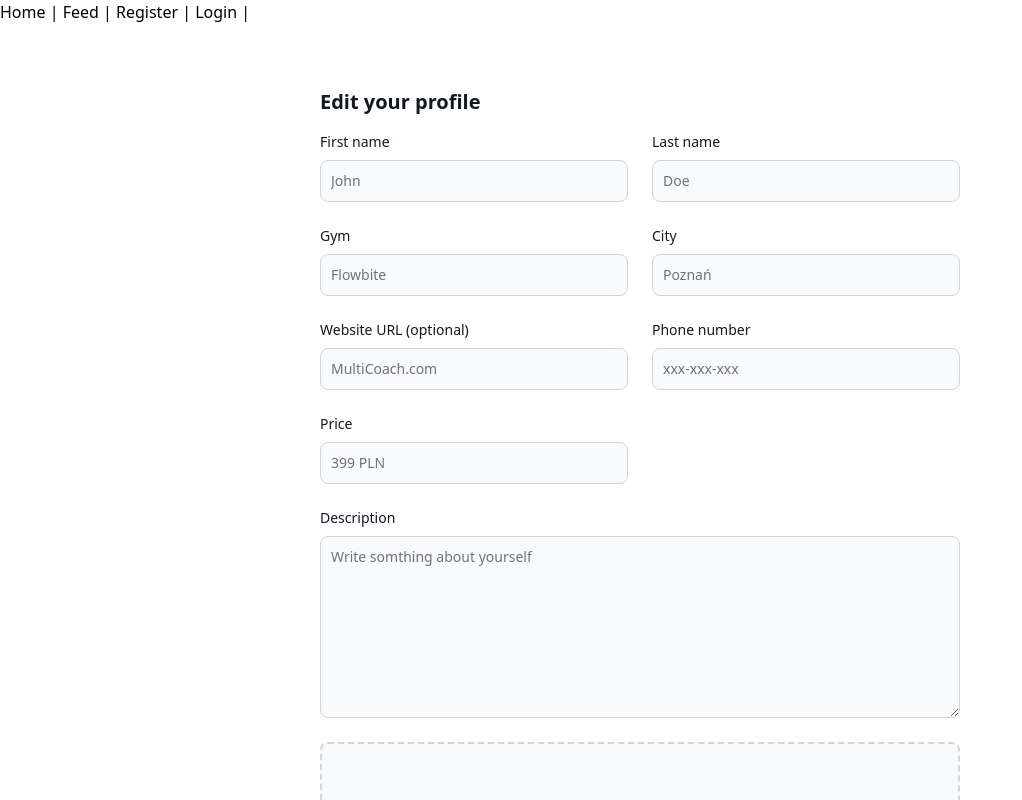
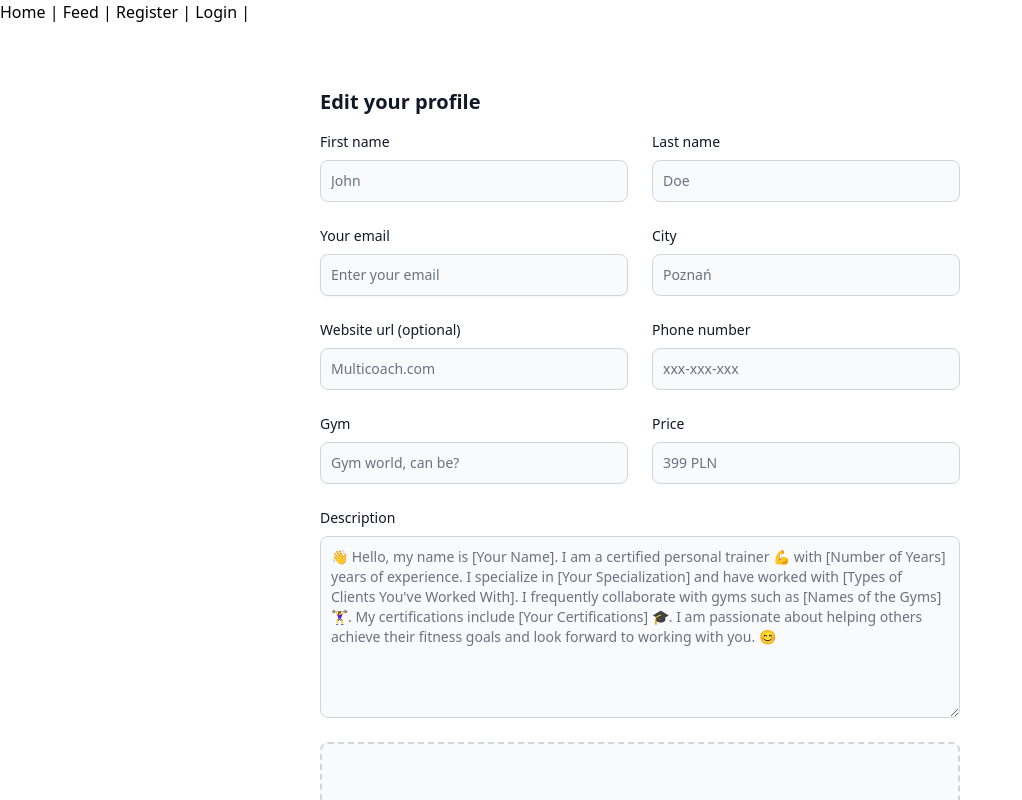
Before and after one commit to amineodjn/MultiCoach, a Vue app: page /coach-profile in a window 1280 px wide. Shown: the top 800 px of the page, without its empty margins (0-1022 px from the left). Built offline with nearby package versions, Linux system fonts and the light colour scheme; no server answers.

Commit message:
add placeholders to the fom and date properties

```diff
--- a/src/views/Register.vue
+++ b/src/views/Register.vue
@@ -134,7 +134,6 @@ const register = () => {
   })
   .catch((error) => {
     console.log(error.code);
-    alert(error.message);
   });
 };
 
--- a/src/views/coachProfile.vue
+++ b/src/views/coachProfile.vue
@@ -2,32 +2,48 @@
   <section class="bg-white dark:bg-gray-900">
     <div class="py-8 px-4 mx-auto max-w-2xl lg:py-16">
         <h2 class="mb-4 text-xl font-bold text-gray-900 dark:text-white">Edit your profile</h2>
-        <form>
+        <form @submit.prevent="updateUser">
     <div class="grid gap-6 mb-6 md:grid-cols-2">
         <div>
             <label for="first_name" class="block mb-2 text-sm font-medium text-gray-900 dark:text-white">First name</label>
-            <input type="text" id="first_name" class="bg-gray-50 border border-gray-300 text-gray-900 text-sm rounded-lg focus:ring-indigo-500 focus:border-indigo-500 block w-full p-2.5 dark:bg-gray-700 dark:border-gray-600 dark:placeholder-gray-400 dark:text-white dark:focus:ring-indigo-500 dark:focus:border-indigo-500" placeholder="John" required />
+            <input
+            v-model="firstName"
+            type="text" id="first_name" class="bg-gray-50 border border-gray-300 text-gray-900 text-sm rounded-lg focus:ring-indigo-500 focus:border-indigo-500 block w-full p-2.5 dark:bg-gray-700 dark:border-gray-600 dark:placeholder-gray-400 dark:text-white dark:focus:ring-indigo-500 dark:focus:border-indigo-500" placeholder="John" required />
         </div>
         <div>
             <label for="last_name" class="block mb-2 text-sm font-medium text-gray-900 dark:text-white">Last name</label>
-            <input type="text" id="last_name" class="bg-gray-50 border border-gray-300 text-gray-900 text-sm rounded-lg focus:ring-indigo-500 focus:border-indigo-500 block w-full p-2.5 dark:bg-gray-700 dark:border-gray-600 dark:placeholder-gray-400 dark:text-white dark:focus:ring-indigo-500 dark:focus:border-indigo-500" placeholder="Doe" required />
+            <input
+            v-model="lastName"
+            type="text" id="last_name" class="bg-gray-50 border border-gray-300 text-gray-900 text-sm rounded-lg focus:ring-indigo-500 focus:border-indigo-500 block w-full p-2.5 dark:bg-gray-700 dark:border-gray-600 dark:placeholder-gray-400 dark:text-white dark:focus:ring-indigo-500 dark:focus:border-indigo-500" placeholder="Doe" required />
+        </div>
+        <div>
+            <label for="email" class="block mb-2 text-sm font-medium text-gray-900 dark:text-white">Your email</label>
+    <input type="email" id="email" class="shadow-sm bg-gray-50 border border-gray-300 text-gray-900 text-sm rounded-lg focus:ring-blue-500 focus:border-blue-500 block w-full p-2.5 dark:bg-gray-700 dark:border-gray-600 dark:placeholder-gray-400 dark:text-white dark:focus:ring-blue-500 dark:focus:border-blue-500 dark:shadow-sm-light" placeholder="Enter your email" required />
+        </div>
+        <div>
+          <label for="first_name" class="block mb-2 text-sm font-medium text-gray-900 dark:text-white">City</label>
+          <input
+          v-model="city"
+          type="text" id="first_name" class="bg-gray-50 border border-gray-300 text-gray-900 text-sm rounded-lg focus:ring-indigo-500 focus:border-indigo-500 block w-full p-2.5 dark:bg-gray-700 dark:border-gray-600 dark:placeholder-gray-400 dark:text-white dark:focus:ring-indigo-500 dark:focus:border-indigo-500" placeholder="Poznań" required />
+        </div>
+
+        <div>
+            <label for="website" class="block mb-2 text-sm font-medium text-gray-900 dark:text-white">Website url (optional)</label>
+            <input
+            v-model="websiteUrl"
+            type="url" id="website" class="bg-gray-50 border border-gray-300 text-gray-900 text-sm rounded-lg focus:ring-indigo-500 focus:border-indigo-500 block w-full p-2.5 dark:bg-gray-700 dark:border-gray-600 dark:placeholder-gray-400 dark:text-white dark:focus:ring-indigo-500 dark:focus:border-indigo-500" placeholder="Multicoach.com" />
+        </div>
+        <div>
+          <label for="phone" class="block mb-2 text-sm font-medium text-gray-900 dark:text-white">Phone number</label>
+          <input
+          v-model="phoneNumber"
+          type="tel" id="phone" class="bg-gray-50 border border-gray-300 text-gray-900 text-sm rounded-lg focus:ring-indigo-500 focus:border-indigo-500 block w-full p-2.5 dark:bg-gray-700 dark:border-gray-600 dark:placeholder-gray-400 dark:text-white dark:focus:ring-indigo-500 dark:focus:border-indigo-500" placeholder="xxx-xxx-xxx" pattern="[1-9]{1}[0-9]{2}\s[0-9]{3}\s[0-9]{3}" required />
         </div>
         <div>
             <label for="gym" class="block mb-2 text-sm font-medium text-gray-900 dark:text-white">Gym</label>
-            <input type="text" id="gym" class="bg-gray-50 border border-gray-300 text-gray-900 text-sm rounded-lg focus:ring-indigo-500 focus:border-indigo-500 block w-full p-2.5 dark:bg-gray-700 dark:border-gray-600 dark:placeholder-gray-400 dark:text-white dark:focus:ring-indigo-500 dark:focus:border-indigo-500" placeholder="Flowbite" required />
-        </div>
-        <div>
-          <label for="first_name" class="block mb-2 text-sm font-medium text-gray-900 dark:text-white">City</label>
-          <input type="text" id="first_name" class="bg-gray-50 border border-gray-300 text-gray-900 text-sm rounded-lg focus:ring-indigo-500 focus:border-indigo-500 block w-full p-2.5 dark:bg-gray-700 dark:border-gray-600 dark:placeholder-gray-400 dark:text-white dark:focus:ring-indigo-500 dark:focus:border-indigo-500" placeholder="Poznań" required />
-        </div>
-
-        <div>
-            <label for="website" class="block mb-2 text-sm font-medium text-gray-900 dark:text-white">Website URL (optional)</label>
-            <input type="url" id="website" class="bg-gray-50 border border-gray-300 text-gray-900 text-sm rounded-lg focus:ring-indigo-500 focus:border-indigo-500 block w-full p-2.5 dark:bg-gray-700 dark:border-gray-600 dark:placeholder-gray-400 dark:text-white dark:focus:ring-indigo-500 dark:focus:border-indigo-500" placeholder="MultiCoach.com" required />
-        </div>
-        <div>
-          <label for="phone" class="block mb-2 text-sm font-medium text-gray-900 dark:text-white">Phone number</label>
-          <input type="tel" id="phone" class="bg-gray-50 border border-gray-300 text-gray-900 text-sm rounded-lg focus:ring-indigo-500 focus:border-indigo-500 block w-full p-2.5 dark:bg-gray-700 dark:border-gray-600 dark:placeholder-gray-400 dark:text-white dark:focus:ring-indigo-500 dark:focus:border-indigo-500" placeholder="xxx-xxx-xxx" pattern="[1-9]{1}[0-9]{2}\s[0-9]{3}\s[0-9]{3}" required />
+            <input
+            v-model="gym"
+            type="text" id="gym" class="bg-gray-50 border border-gray-300 text-gray-900 text-sm rounded-lg focus:ring-indigo-500 focus:border-indigo-500 block w-full p-2.5 dark:bg-gray-700 dark:border-gray-600 dark:placeholder-gray-400 dark:text-white dark:focus:ring-indigo-500 dark:focus:border-indigo-500" placeholder="Gym world, can be?" required />
         </div>
         <div>
           <label for="price" class="block mb-2 text-sm font-medium text-gray-900 dark:text-white">Price</label>
@@ -36,7 +52,10 @@
     </div>
     <div class="sm:col-span-2  mb-6">
                   <label for="description" class="block mb-2 text-sm font-medium text-gray-900 dark:text-white">Description</label>
-                  <textarea id="description" rows="8" class="block p-2.5 w-full text-sm text-gray-900 bg-gray-50 rounded-lg border border-gray-300 focus:ring-primary-500 focus:border-primary-500 dark:bg-gray-700 dark:border-gray-600 dark:placeholder-gray-400 dark:text-white dark:focus:ring-primary-500 dark:focus:border-primary-500" placeholder="Write somthing about yourself"></textarea>
+                  <textarea
+
+                  id="description" rows="8"
+                  class="block p-2.5 w-full text-sm text-gray-900 bg-gray-50 rounded-lg border border-gray-300 focus:ring-primary-500 focus:border-primary-500 dark:bg-gray-700 dark:border-gray-600 dark:placeholder-gray-400 dark:text-white dark:focus:ring-primary-500 dark:focus:border-primary-500" placeholder="👋 Hello, my name is [Your Name]. I am a certified personal trainer 💪 with [Number of Years] years of experience. I specialize in [Your Specialization] and have worked with [Types of Clients You've Worked With]. I frequently collaborate with gyms such as [Names of the Gyms] 🏋️‍♀️. My certifications include [Your Certifications] 🎓. I am passionate about helping others achieve their fitness goals and look forward to working with you. 😊"></textarea>
     </div>
 <div class="flex items-center justify-center w-full mb-6">
     <label for="dropzone-file" class="flex flex-col items-center justify-center w-full h-64 border-2 border-gray-300 border-dashed rounded-lg cursor-pointer bg-gray-50 dark:hover:bg-bray-800 dark:bg-gray-700 hover:bg-gray-100 dark:border-gray-600 dark:hover:border-gray-500 dark:hover:bg-gray-600">
@@ -63,3 +82,52 @@
   </div>
 </section>
 </template>
+
+<script setup>
+import { ref, computed, watch } from 'vue';
+import { db } from '../main.js';
+import { useStore } from '../store/store.js';
+import { doc, setDoc } from 'firebase/firestore';
+
+
+const store = useStore();
+const docId = computed(() => store.docId);
+
+// Define reactive properties
+const firstName = ref('');
+const lastName = ref('');
+const email = ref('');
+const city = ref('');
+const websiteUrl = ref('');
+const phoneNumber = ref('');
+const gym = ref('');
+const price = ref('');
+const description = ref('');
+
+// Function to update user data in Firestore
+async function updateUser() {
+
+    // Update the fields based on your reactive properties
+
+    await setDoc (doc(db, 'users', docId.value), {
+      firstName: firstName.value,
+      lastName: lastName.value,
+      email: email.value,
+      city: city.value,
+      websiteUrl: websiteUrl.value,
+      phoneNumber: phoneNumber.value,
+      gym: gym.value,
+      price: price.value,
+      description: description.value,
+    });
+
+    console.log('User data updated successfully!');
+
+}
+
+// Call the updateUser function when needed (e.g., on form submission)
+// You can trigger this function based on your application logic
+
+// Example usage:
+// updateUser();
+</script>
```
